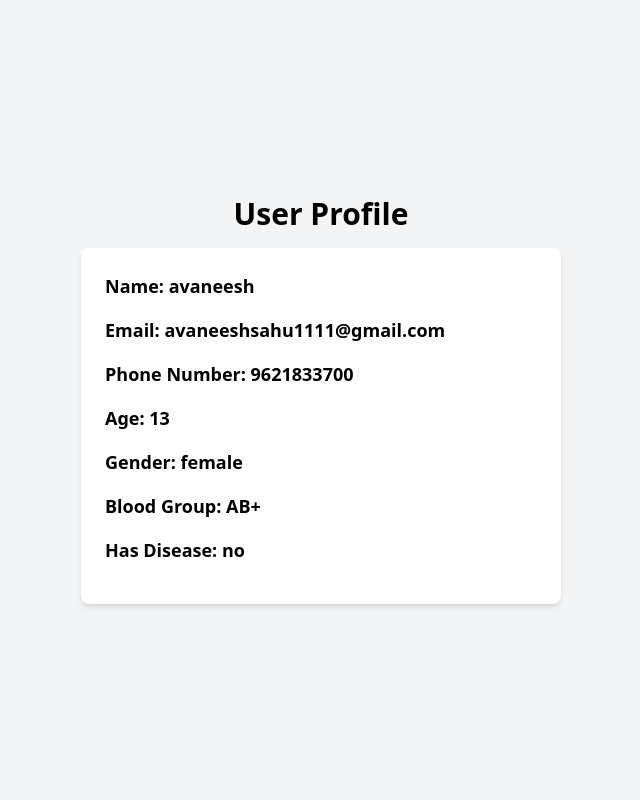
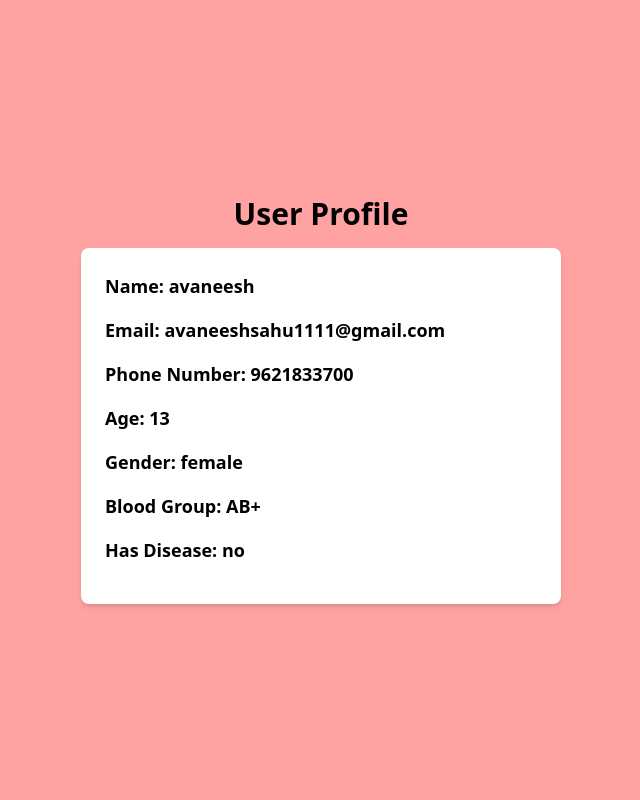
Before and after one commit to sahusateesh8737/Hemova, a PHP site: page /profile.php in a window 1280 px wide. Shown: the part 64-864 px from the top of the page, without its empty margins (319-959 px from the left). Run offline with PHP 8.4, Linux system fonts and the light colour scheme; a user stored in the database is signed in; data comes from the database, SQL or seed files in the repository.

Commit message:
some changes

```diff
--- a/profile.php
+++ b/profile.php
@@ -38,7 +38,7 @@ $user = mysqli_fetch_assoc($result);
         </div>
     </nav>
 
-    <div class="min-h-screen flex items-center justify-center bg-gray-100">
+    <div class="min-h-screen flex items-center justify-center bg-red-300">
         <div class="container mx-auto p-4 max-w-lg">
             <h1 class="text-3xl font-bold mb-4 text-center">User Profile</h1>
             <div class="bg-white shadow-md rounded-lg p-6">
--- a/src/output.css
+++ b/src/output.css
@@ -691,9 +691,6 @@
       max-width: 96rem !important;
     }
   }
-  .m-9 {
-    margin: calc(var(--spacing) * 9);
-  }
   .mx-2 {
     margin-inline: calc(var(--spacing) * 2);
   }
@@ -1491,6 +1488,12 @@
   .bg-red-100 {
     background-color: var(--color-red-100);
   }
+  .bg-red-200 {
+    background-color: var(--color-red-200);
+  }
+  .bg-red-300 {
+    background-color: var(--color-red-300);
+  }
   .bg-red-400 {
     background-color: var(--color-red-400);
   }
```
